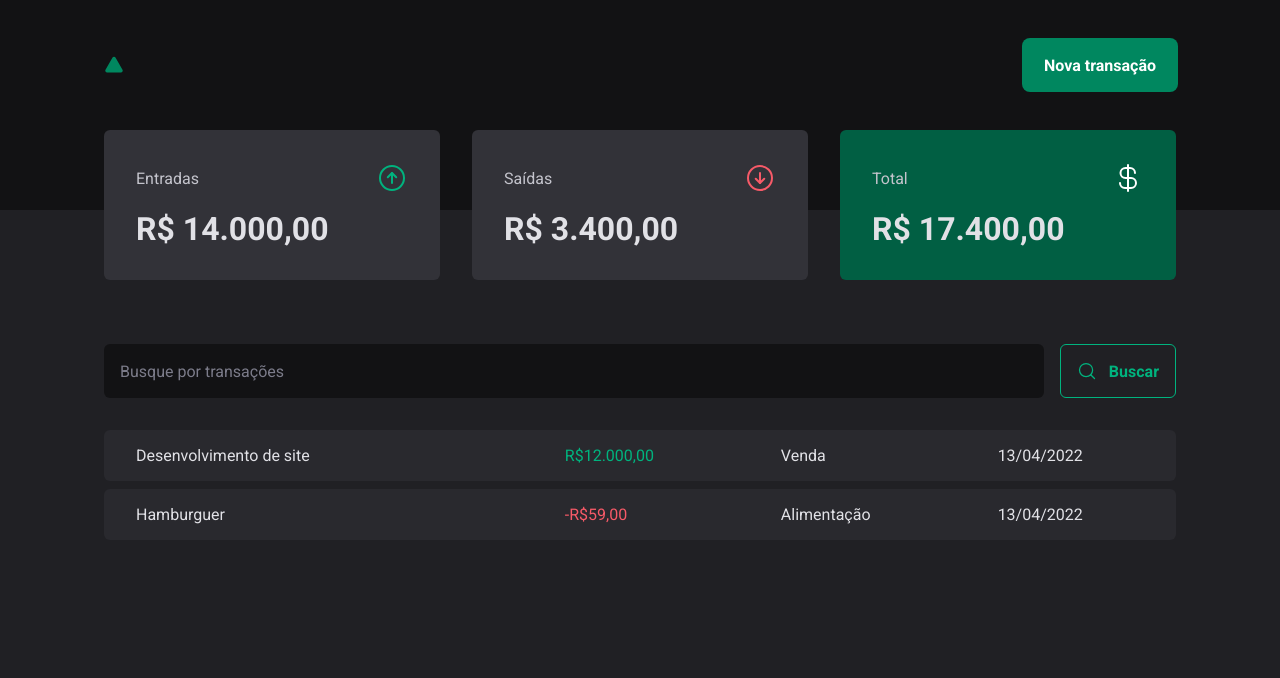
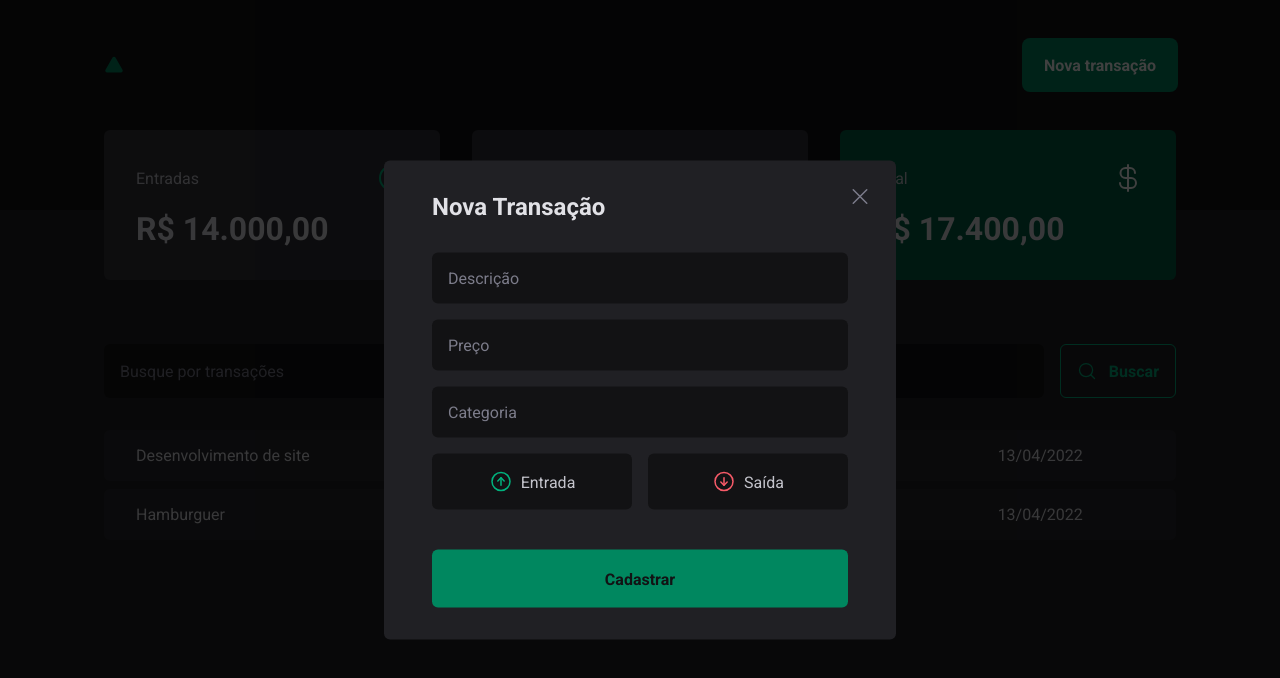
Before and after one commit to thiagopdo/dt-money, a React (Vite) app: page / in a window 1280 px wide. Both pictures are taken after a click on the button "Nova transação". Shown: the top 678 px of the page. Built offline with nearby package versions, Linux system fonts and the light colour scheme.

Commit message:
feat: added motal for transaction and styled it

```diff
--- a/package.json
+++ b/package.json
@@ -11,6 +11,7 @@
   },
   "dependencies": {
     "@radix-ui/react-dialog": "^1.1.1",
+    "@radix-ui/react-radio-group": "^1.2.0",
     "phosphor-react": "^1.4.1",
     "react": "^18.3.1",
     "react-dom": "^18.3.1",
--- a/src/components/Header/index.tsx
+++ b/src/components/Header/index.tsx
@@ -1,6 +1,7 @@
 import { Triangle } from "phosphor-react";
 import { HeaderContainer, HeaderContent, NewTransactionButton } from "./style";
 import * as Dialog from "@radix-ui/react-dialog";
+import { NewTransactionModal } from "../NewTransactionModal";
 
 export default function Header() {
   return (
@@ -9,7 +10,10 @@
         <Triangle size={20} weight="fill" color="#00875f" />
 
         <Dialog.Root>
-          <NewTransactionButton>Nova transação</NewTransactionButton>
+          <Dialog.Trigger asChild>
+            <NewTransactionButton>Nova transação</NewTransactionButton>
+          </Dialog.Trigger>
+          <NewTransactionModal />
         </Dialog.Root>
       </HeaderContent>
     </HeaderContainer>
--- /dev/null
+++ b/src/components/NewTransactionModal/index.tsx
@@ -0,0 +1,42 @@
+import * as Dialog from "@radix-ui/react-dialog";
+import { ArrowCircleDown, ArrowCircleUp, X } from "phosphor-react";
+import {
+  CloseButton,
+  Content,
+  Overlay,
+  TransactionType,
+  TransactionTypeButton,
+} from "./style";
+
+export function NewTransactionModal() {
+  return (
+    <Dialog.Portal>
+      <Overlay />
+      <Content>
+        <Dialog.Title>Nova Transação</Dialog.Title>
+
+        <CloseButton>
+          <X size={24} />
+        </CloseButton>
+        <form action="">
+          <input type="text" placeholder="Descrição" required />
+          <input type="number" placeholder="Preço" required />
+          <input type="text" placeholder="Categoria" required />
+
+          <TransactionType>
+            <TransactionTypeButton isActive="income" value="income">
+              <ArrowCircleUp size={24} />
+              Entrada
+            </TransactionTypeButton>
+            <TransactionTypeButton isActive="outcome" value="outcome">
+              <ArrowCircleDown size={24} />
+              Saída
+            </TransactionTypeButton>
+          </TransactionType>
+
+          <button type="submit">Cadastrar</button>
+        </form>
+      </Content>
+    </Dialog.Portal>
+  );
+}
--- /dev/null
+++ b/src/components/NewTransactionModal/style.ts
@@ -0,0 +1,118 @@
+import styled from "styled-components";
+import * as Dialog from "@radix-ui/react-dialog";
+import * as RadioGroup from "@radix-ui/react-radio-group";
+
+export const Overlay = styled(Dialog.Overlay)`
+  position: fixed;
+  width: 100vw;
+  height: 100vh;
+  inset: 0;
+  background: rgba(0, 0, 0, 0.75);
+`;
+
+export const Content = styled(Dialog.Overlay)`
+  min-width: 32rem;
+  border-radius: 6px;
+  padding: 2rem 3rem;
+  background: ${(props) => props.theme["gray-800"]};
+
+  position: fixed;
+  top: 50%;
+  left: 50%;
+  transform: translate(-50%, -50%);
+
+  form {
+    margin-top: 2rem;
+
+    display: flex;
+    flex-direction: column;
+    gap: 1rem;
+
+    input {
+      border-radius: 6px;
+      border: 0;
+      background: ${(props) => props.theme["gray-900"]};
+      color: ${(props) => props.theme["gray-300"]};
+      padding: 1rem;
+
+      &::placeholder {
+        color: ${(props) => props.theme["gray-500"]};
+      }
+    }
+
+    button[type="submit"] {
+      height: 58px;
+      border: 0;
+      background: ${(props) => props.theme["green-500"]};
+      color: ${(props) => props.theme["gray-900"]};
+      font-weight: bold;
+      padding: 0 1.25rem;
+      border-radius: 6px;
+      margin-top: 1.5rem;
+
+      cursor: pointer;
+
+      &:hover {
+        background: ${(props) => props.theme["green-300"]};
+        transition: background-color 0.2s;
+      }
+    }
+  }
+`;
+
+export const CloseButton = styled(Dialog.Close)`
+  position: absolute;
+  background: transparent;
+  border: 0;
+  top: 1.5rem;
+  right: 1.5rem;
+  line-height: 0;
+  cursor: pointer;
+  color: ${(props) => props.theme["gray-500"]};
+`;
+
+export const TransactionType = styled(RadioGroup.Root)`
+  display: grid;
+  grid-template-columns: repeat(2, 1fr);
+  gap: 1rem;
+  margin-top: 0%.5;
+`;
+
+interface TransactionTypeButtonProps {
+  isActive: "income" | "outcome";
+}
+
+export const TransactionTypeButton = styled(
+  RadioGroup.Item
+)<TransactionTypeButtonProps>`
+  background: ${(props) => props.theme["gray-900"]};
+  padding: 1rem;
+  display: flex;
+  align-items: center;
+  justify-content: center;
+  gap: 0.5rem;
+  border-radius: 6px;
+  cursor: pointer;
+  border: 0;
+  color: ${(props) => props.theme["gray-300"]};
+
+  svg {
+    color: ${(props) =>
+      props.theme[props.isActive === "income" ? "green-300" : "red-300"]};
+  }
+
+  &[data-state="unchecked"]:hover {
+    transition: background-color 0.2s;
+    background: ${(props) => props.theme["gray-600"]};
+  }
+
+  &[data-state="checked"] {
+    color: ${(props) => props.theme.white};
+    background: ${(props) =>
+      props.theme[props.isActive === "income" ? "green-500" : "red-500"]};
+
+    svg {
+      color: ${(props) => props.theme.white};
+    }
+  }
+`;
```
Also changed, not shown: 1 other file (tests, documents, lock files or other folders).
